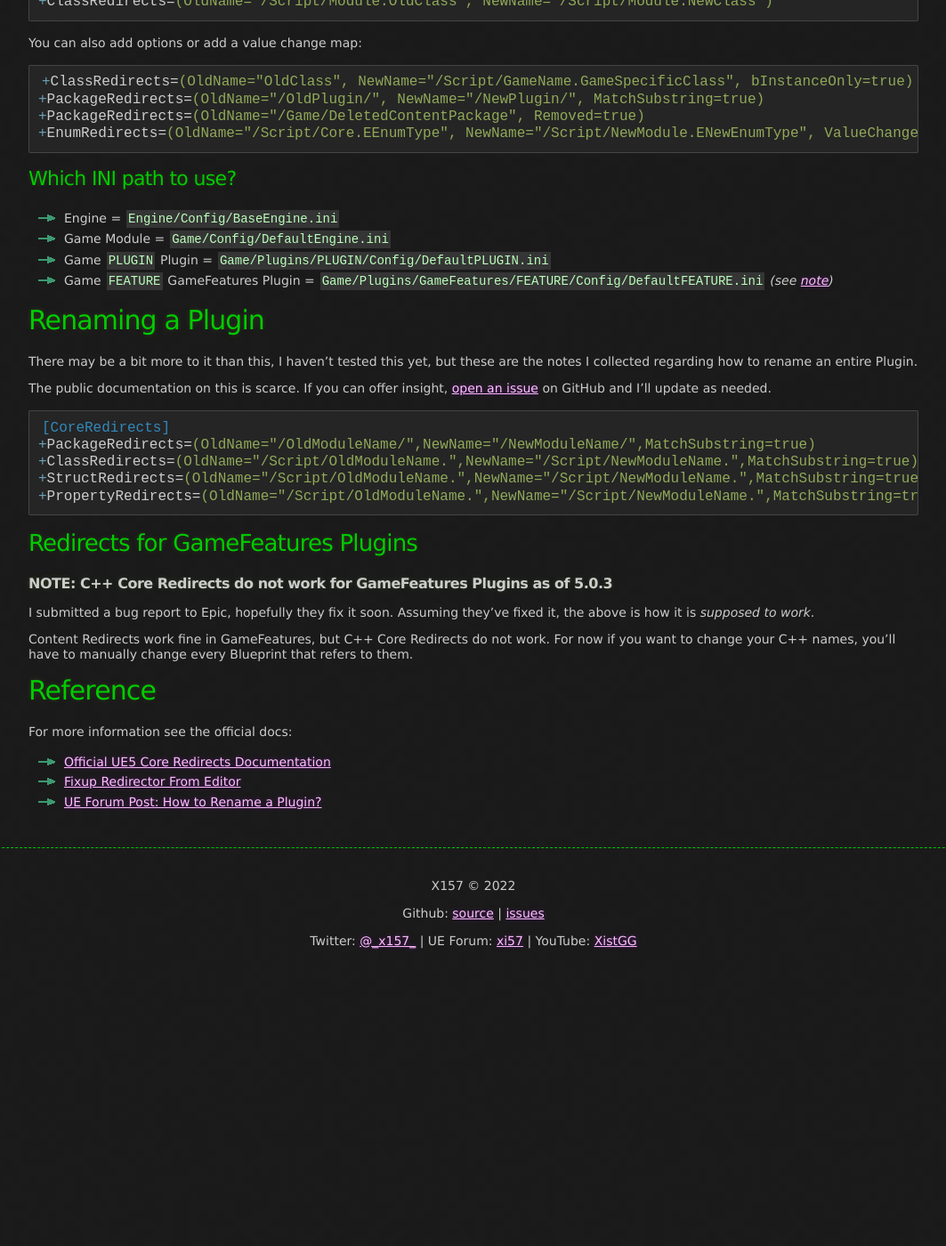
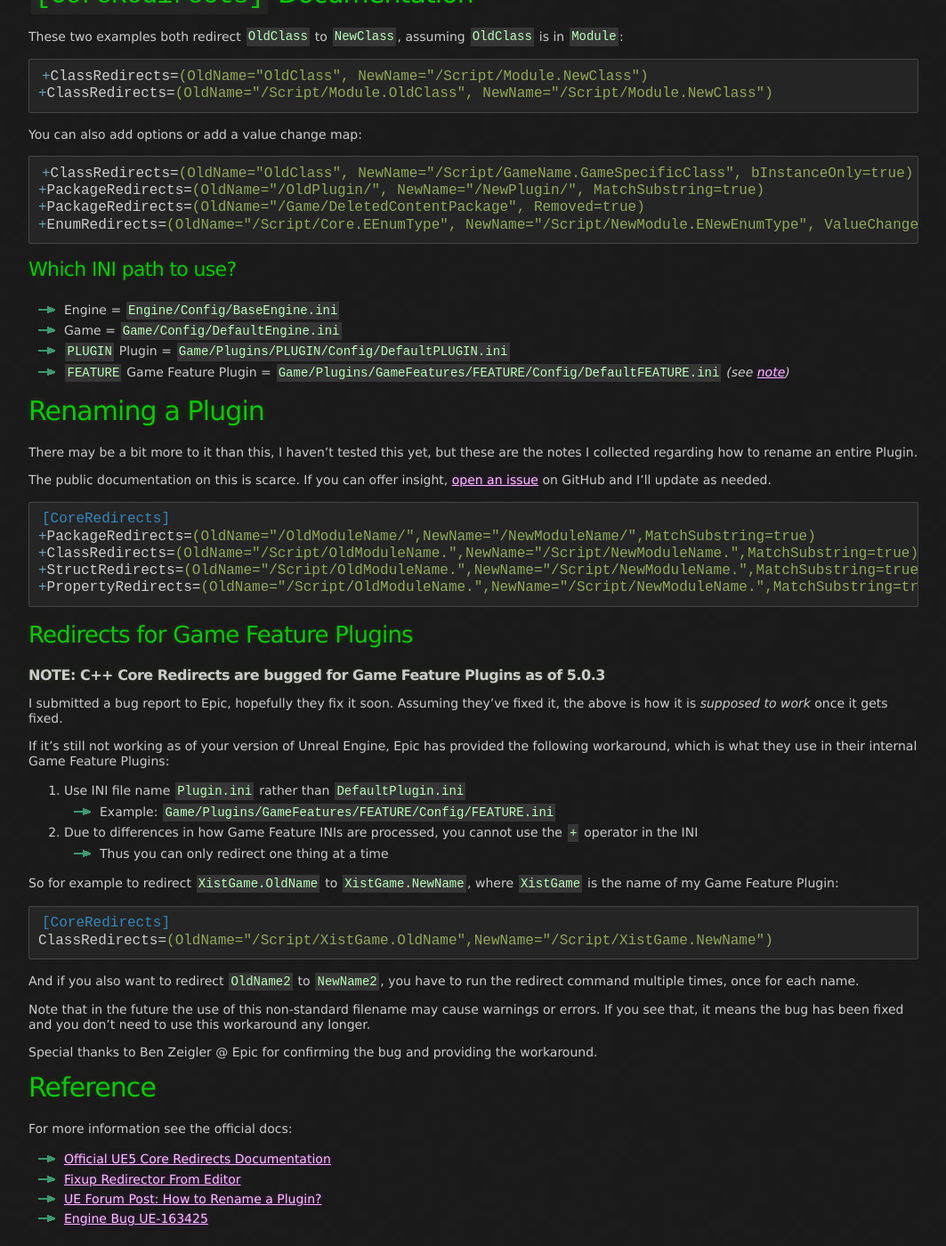
Before and after one commit to x157/x157.github.io, a Jekyll site: the page built from UE5/Engine/Core-Redirects.md, in a window 1280 px wide and 1400 px high, scrolled down 1249 px. Shown: the whole window at 89% size, without its empty margins (108-1171 px from the left). Built offline with Jekyll 4.4.1, drawn with Linux system fonts in a browser that asks for light colours; before the commit the page ends 2348 px from its top, so only the background shows below that; some of the changed text lies outside the part shown.

Commit message:
Added Game Feature Plugin workaround documentation

````diff
--- a/UE5/Engine/Core-Redirects.md
+++ b/UE5/Engine/Core-Redirects.md
@@ -8,10 +8,15 @@ breadcrumb_name: "Core Redirects"
 
 # UE5 Core Redirects
 
-[Skip ahead to the `CoreRedirects` Documentation](#CoreRedirects_Documentation)
-or continue reading for a conceptual overview of how to use Core Redirects.
+Skip ahead to:
+
+- [How to use Core Redirects](#HowToUse)
+- [Core Redirect Documentation](#CoreRedirects_Documentation)
+- [Game Feature Plugin Workaround](#GameFeaturePluginWorkaround)
+  - if you know how this works but Game Feature Plugins are still bugged
 
 
+<a id="HowToUse"></a>
 # How to use Core Redirects
 
 To replace an old C++ class with a new one, or to refactor a C++ class, you need to take
@@ -91,9 +96,9 @@ You can also add options or add a value change map:
 ### Which INI path to use?
 
 - Engine = `Engine/Config/BaseEngine.ini`
-- Game Module = `Game/Config/DefaultEngine.ini`
-- Game `PLUGIN` Plugin = `Game/Plugins/PLUGIN/Config/DefaultPLUGIN.ini`
-- Game `FEATURE` GameFeatures Plugin = `Game/Plugins/GameFeatures/FEATURE/Config/DefaultFEATURE.ini` *(see [note](#Note_GameFeaturesRedirectsBroken))*
+- Game = `Game/Config/DefaultEngine.ini`
+- `PLUGIN` Plugin = `Game/Plugins/PLUGIN/Config/DefaultPLUGIN.ini`
+- `FEATURE` Game Feature Plugin = `Game/Plugins/GameFeatures/FEATURE/Config/DefaultFEATURE.ini` *(see [note](#Note_GameFeaturesRedirectsBroken))*
 
 
 # Renaming a Plugin
@@ -115,16 +120,38 @@ on GitHub and I'll update as needed.
 
 
 <a id="Note_GameFeaturesRedirectsBroken"></a>
-## Redirects for GameFeatures Plugins
+<a id="GameFeaturePluginWorkaround"></a>
+## Redirects for Game Feature Plugins
 
-###### NOTE: C++ Core Redirects do not work for GameFeatures Plugins as of 5.0.3
+###### NOTE: C++ Core Redirects are bugged for Game Feature Plugins as of 5.0.3
 
 I submitted a bug report to Epic, hopefully they fix it soon.  Assuming they've fixed it,
-the above is how it is *supposed to work*.
+the above is how it is *supposed to work* once it gets fixed.
 
-Content Redirects work fine in GameFeatures, but C++ Core Redirects do not work.
-For now if you want  to change your C++ names, you'll have to manually change
-every Blueprint that refers to them.
+If it's still not working as of your version of Unreal Engine, Epic has provided the following
+workaround, which is what they use in their internal Game Feature Plugins:
+
+1. Use INI file name `Plugin.ini` rather than `DefaultPlugin.ini`
+   - Example: `Game/Plugins/GameFeatures/FEATURE/Config/FEATURE.ini`
+2. Due to differences in how Game Feature INIs are processed, you cannot use the `+` operator in the INI
+   - Thus you can only redirect one thing at a time
+
+So for example to redirect `XistGame.OldName` to `XistGame.NewName`, where `XistGame` is the name
+of my Game Feature Plugin:
+
+```ini
+[CoreRedirects]
+ClassRedirects=(OldName="/Script/XistGame.OldName",NewName="/Script/XistGame.NewName")
+```
+
+And if you also want to redirect `OldName2` to `NewName2`, you have to run the redirect command
+multiple times, once for each name.
+
+Note that in the future the use of this non-standard filename may cause warnings or errors.  If you see
+that, it means the bug has been fixed and you don't need to use this workaround any longer.
+
+Special thanks to Ben Zeigler @ Epic
+for confirming the bug and providing the workaround.
 
 
 # Reference
@@ -134,3 +161,4 @@ For more information see the official docs:
 - [Official UE5 Core Redirects Documentation](https://docs.unrealengine.com/5.0/en-US/core-redirects/)
 - [Fixup Redirector From Editor](https://docs.unrealengine.com/5.0/en-US/redirectors/)
 - [UE Forum Post: How to Rename a Plugin?](https://forums.unrealengine.com/t/how-can-i-rename-a-plugin-and-not-break-all-blueprints/343240)
+- [Engine Bug UE-163425](https://issues.unrealengine.com/issue/UE-163425)
````
Also changed, not shown: other parts of UE5/Engine/Core-Redirects.md (+1 -1 lines).
